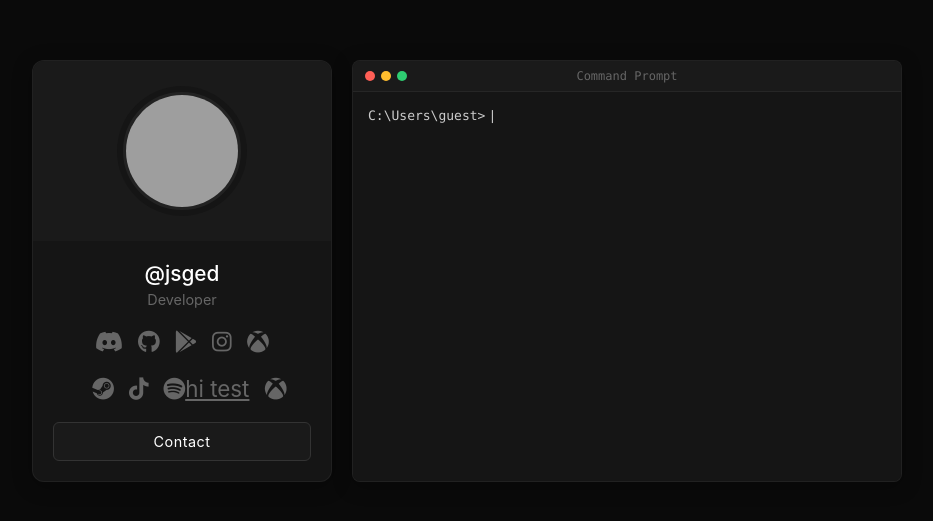
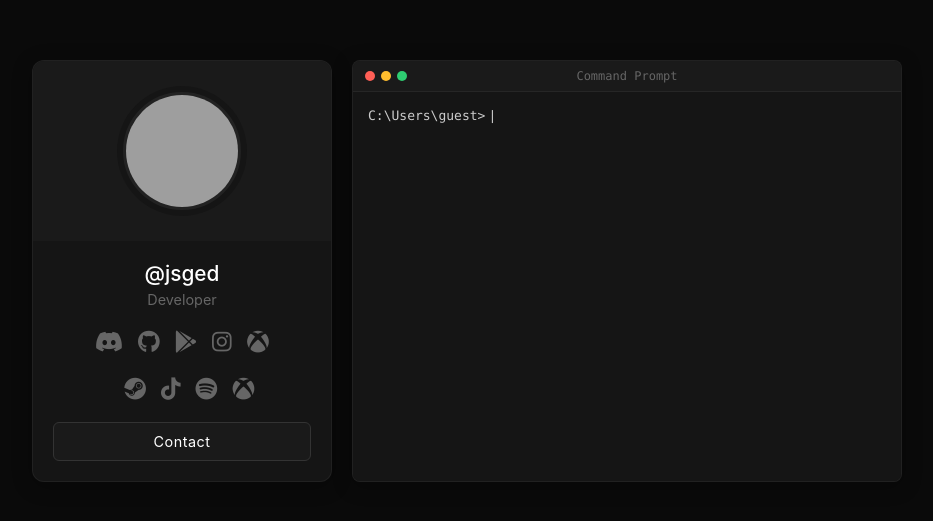
Before and after one commit to jsged/profile-card, a plain HTML site: page index.html in a window 1280 px wide. Shown: the part 129-650 px from the top of the page, without its empty margins (173-1106 px from the left). Drawn offline with Linux system fonts and the light colour scheme; grey boxes are pictures that could not be loaded; some icons are missing.

Commit message:
Update index.html

```diff
--- a/index.html
+++ b/index.html
@@ -31,7 +31,7 @@
                     <a href="https://planned.jsged.com"><i class="fa-brands fa-x-twitter"></i></a>
                     <a href="https://planned.jsged.com"><i class="fa-brands fa-steam"></i></a>
                     <a href="https://planned.jsged.com"><i class="fa-brands fa-tiktok"></i></a>
-                    <a href="https://planned.jsged.com"><i class="fa-brands fa-spotify"></i>hi test</a>
+                    <a href="https://planned.jsged.com"><i class="fa-brands fa-spotify"></i></a>
                     <a href="https://planned.jsged.com"><i class="fa-brands fa-xbox"></i></a>
                 </div>
 
```
